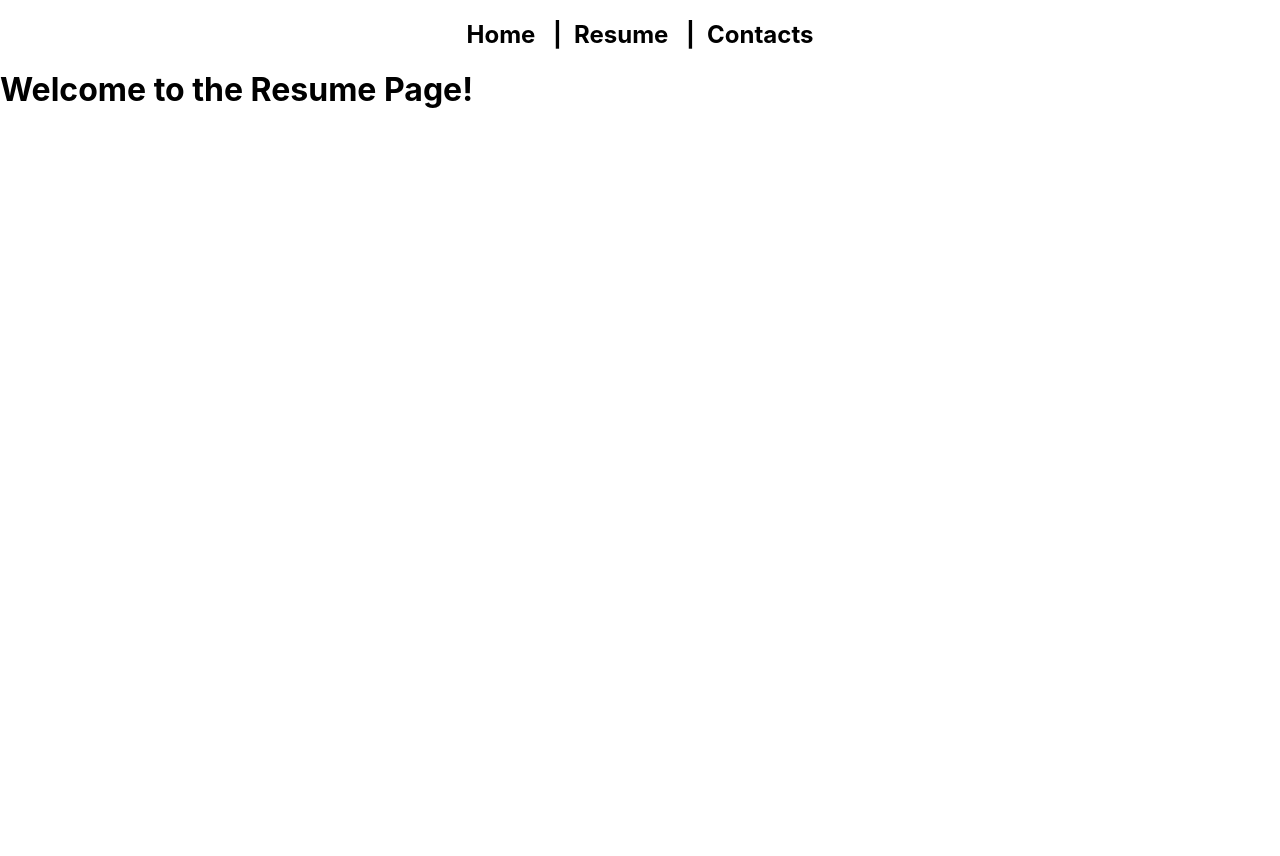
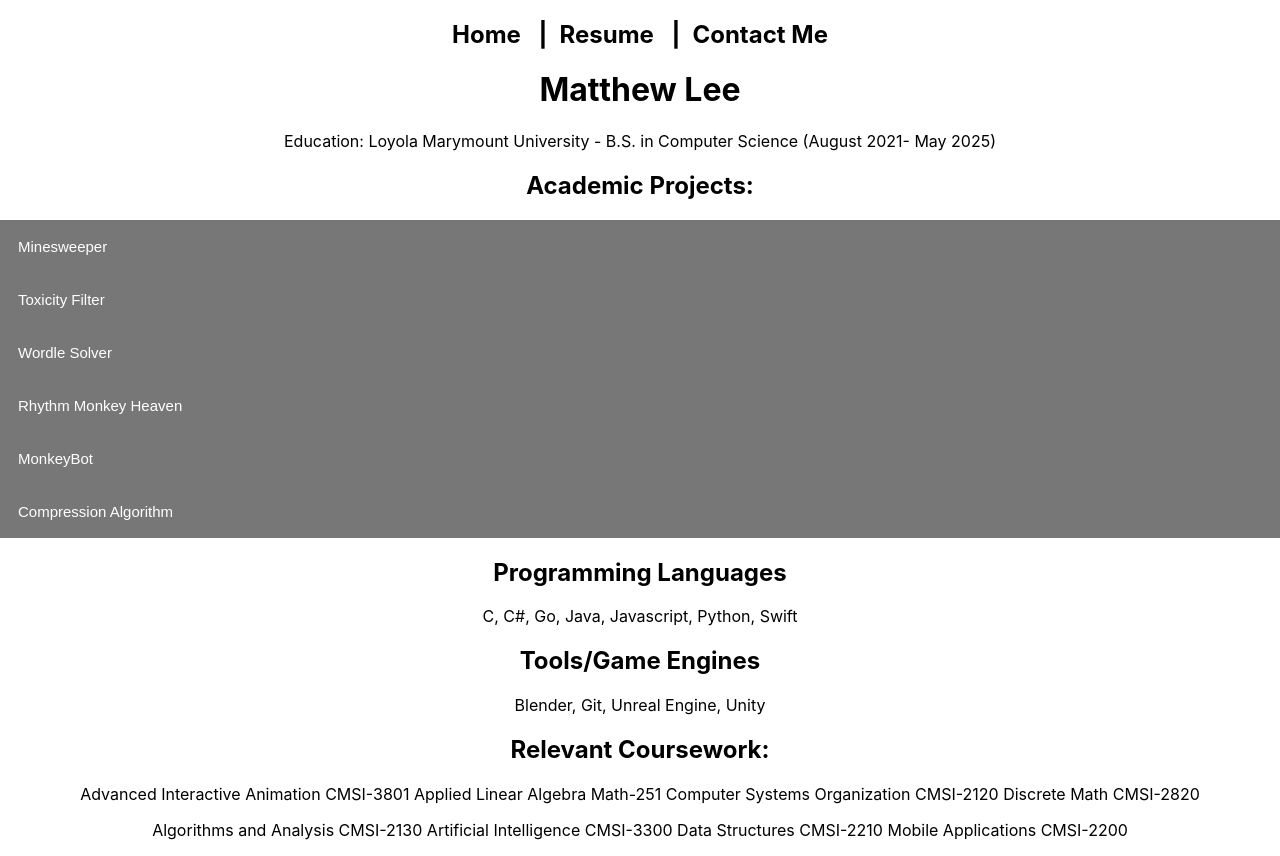
Before and after one commit to MattLee30/personalwebsite, a React (Create React App) app: page /second-page in a window 1280 px wide. Before the commit the page ends 800 px from the top, so only its background shows below. Built offline with nearby package versions, Linux system fonts and the light colour scheme.

Commit message:
adding resume

```diff
--- a/src/App.css
+++ b/src/App.css
@@ -4,7 +4,7 @@
   align-items: center;
   justify-content: center;
   height: 100vh;
-  background-color: #285dc8;
+  background-color: #99520f;
   color: rgb(192, 50, 50);
 }
 
@@ -15,7 +15,7 @@
   justify-content: center;
   height: 100vh;
   background-color: #285dc8;
-  color: rgb(192, 50, 50);
+  color: rgb(90, 16, 16);
 }
 
 /* Style for pill buttons */
--- /dev/null
+++ b/src/Components/CollapsibeContent.js
@@ -0,0 +1,23 @@
+import React, { useState } from 'react';
+import '../Dropdown.css'; // Assuming the CSS file is in the same directory
+
+function CollapsibleContent({ buttonLabel, content }) {
+  const [isOpen, setIsOpen] = useState(false);
+
+  const toggleContent = () => {
+    setIsOpen(!isOpen);
+  };
+
+  return (
+    <div>
+      <button type="button" className={`collapsible ${isOpen ? 'active' : ''}`} onClick={toggleContent}>
+        {buttonLabel}
+      </button>
+      <div className="content" style={{ display: isOpen ? 'block' : 'none' }}>
+        <p>{content}</p>
+      </div>
+    </div>
+  );
+}
+
+export default CollapsibleContent;
--- a/src/Components/NavBar.js
+++ b/src/Components/NavBar.js
@@ -8,7 +8,7 @@ const NavBar = () => {
             <h2>
                 <Link to="/" className="nav-link">Home</Link> |
                 <Link to="/second-page" className="nav-link">Resume</Link> |
-                <Link to="/contacts" className="nav-link">Contacts</Link>
+                <Link to="/contacts" className="nav-link">Contact Me</Link>
             </h2>
         </div>
     );
--- /dev/null
+++ b/src/Dropdown.css
@@ -0,0 +1,26 @@
+.collapsible {
+  background-color: #777;
+  color: white;
+  cursor: pointer;
+  padding: 18px;
+  width: 100%;
+  border: none;
+  text-align: left;
+  outline: none;
+  font-size: 15px;
+}
+
+.collapsible.active {
+  background-color: #555;
+}
+
+.content {
+  padding: 0 18px;
+  display: none;
+  overflow: hidden;
+  background-color: #f1f1f1;
+}
+
+.content p {
+  margin: 0; /* Remove default paragraph margin */
+}
--- a/src/Pages/ContactsPage.js
+++ b/src/Pages/ContactsPage.js
@@ -4,6 +4,8 @@ const ContactsPage = () => {
     return (
         <div style={{ textAlign: 'center'}}>
             <h3>Contact me about my interests at these links!</h3>
+            <p>Email: matthewrlee2021@gmail.com</p>
+            <p>Phone Number: (408) 806-0778</p>
             <p><a href="https://github.com/MattLee30" className="btn-pill" rel="noopener noreferrer">Github Profile</a></p>
             <p><a href="https://www.linkedin.com/in/mlee164/" className="btn-pill" rel="noopener noreferrer">LinkedIn Profile</a></p>
             <p><a href="https://discord.gg/WfxajX2d" className="btn-pill" rel="noopener noreferrer">LMU Game Development Discord</a></p>
--- a/src/Pages/HomePage.js
+++ b/src/Pages/HomePage.js
@@ -1,9 +1,11 @@
 import React from 'react';
+import tattoo from '../Images/tattoo.png';
 
 function HomePage() {
     return <div>
             <h1>
             Welcome to the Home Page!
+            <img src={tattoo} alt="tattoo" />
             </h1>
             <p>yippee</p>
         </div>;
--- a/src/Pages/ResumePage.js
+++ b/src/Pages/ResumePage.js
@@ -1,7 +1,34 @@
 import React from 'react';
+import CollapsibleContent from '../Components/CollapsibeContent.js';
 
 function ResumePage() {
-    return <div> <h1> Welcome to the Resume Page! </h1> </div>;
+    return(
+    <div style={{ textAlign: 'center' }}>
+        <h1> Matthew Lee </h1>
+        <p> Education: Loyola Marymount University - B.S. in Computer Science  (August 2021- May 2025)</p>
+        <h2> Academic Projects:</h2>
+        <CollapsibleContent buttonLabel="Minesweeper" content="Worked in a 2 person team to design and build an algorithm which navigates a maze to reach a goal, given information following the rules of minesweeper,
+        Built in Python, utilized Resolution Inference, as well as storing and manipulating relevant clauses in a local database" />
+        <CollapsibleContent buttonLabel="Toxicity Filter" content="Uses Naive Bayes Classifiers and Logistic Regression to perform preprocessing over comment text,
+        given various data (e.g. income, etc.) about commenter, and returns whether said comment is “toxic” given parameters.
+        3 person team, used Tetrad to construct data network, Python to build algorithm" />
+        <CollapsibleContent buttonLabel="Wordle Solver" content="Slightly altered version of Wordle which determines a hidden word between 2-14 letters long, with feedback given being edit distance and potential transformations
+        Created in Java, built functions to compute edit distance, then make educated guesses until game completed (under 10 attempts, 96% accuracy)" />
+        <CollapsibleContent buttonLabel="Rhythm Monkey Heaven" content="Used Javascript and Adobe Animate to recreate a Rhythm Heaven Fever game, complete with score and different poses for each move Original Sprites drawn,
+        and dynamically synced music to different moves to limit hardcoding entire song." />
+        <CollapsibleContent buttonLabel="MonkeyBot" content="Discord bot which, when called, would return a picture of a monkey from the PlaceMonkeys API, as well as a related fact sourced from ChatGPT.
+        Bot used Replit Database to store all previous facts for faster reference" />
+        <CollapsibleContent buttonLabel="Compression Algorithm" content="Algorithm which, given a file or bitstring in basic ASCII, could compress or decompress and store by creating encoding maps
+        Decompressed text stored as Strings in Java, compressed format stored as bytes in Python; Most of algorithm built in Java, utilized Huffman Prefix Tries" />
+        <h2> Programming Languages</h2>
+        <p> C, C#, Go, Java, Javascript, Python, Swift</p>
+        <h2> Tools/Game Engines</h2>
+        <p> Blender, Git, Unreal Engine, Unity</p>
+        <h2> Relevant Coursework: </h2>
+        <p> Advanced Interactive Animation CMSI-3801 Applied Linear Algebra Math-251 Computer Systems Organization CMSI-2120 Discrete Math CMSI-2820</p>
+        <p>Algorithms and Analysis CMSI-2130 Artificial Intelligence CMSI-3300 Data Structures CMSI-2210 Mobile Applications CMSI-2200 </p>
+    </div>
+    )
 }
 
 export default ResumePage;
```
Also changed, not shown: src/logo.svg (deleted), 1 other file (tests, documents, lock files or other folders).
